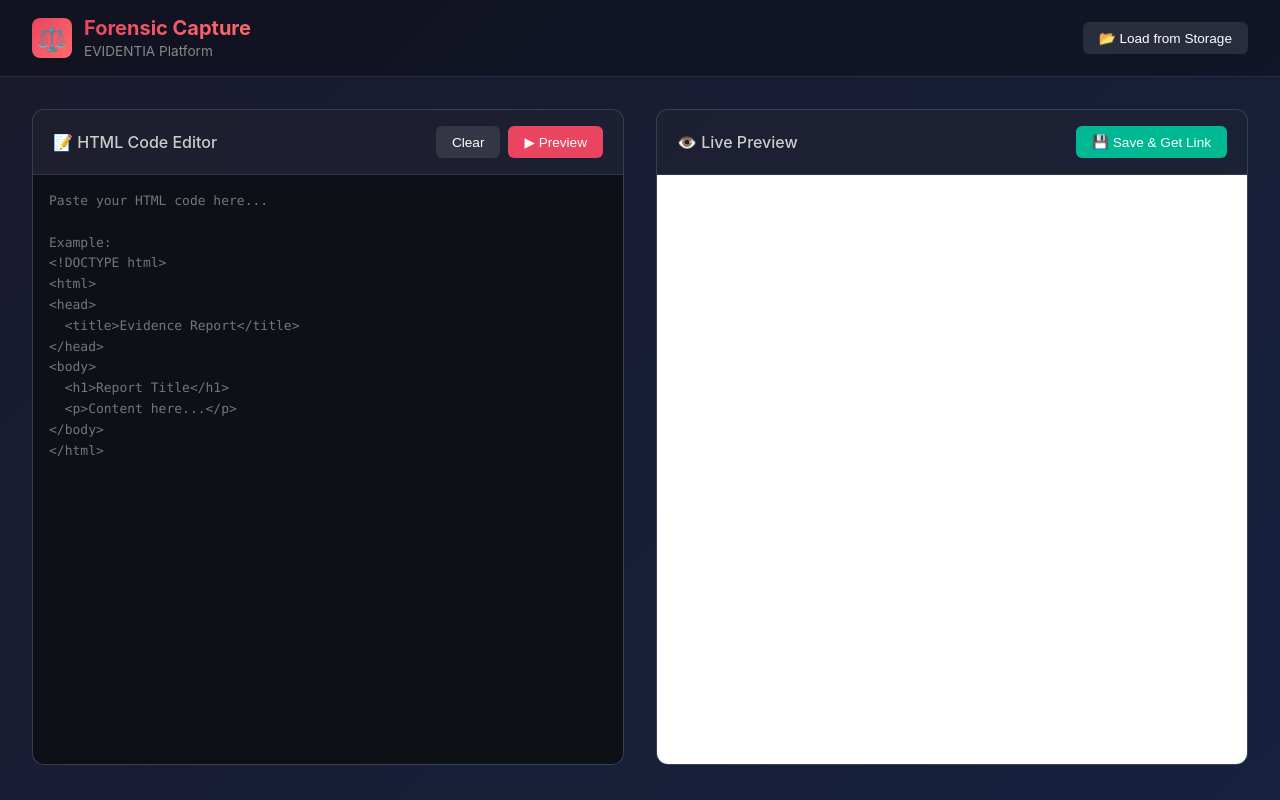
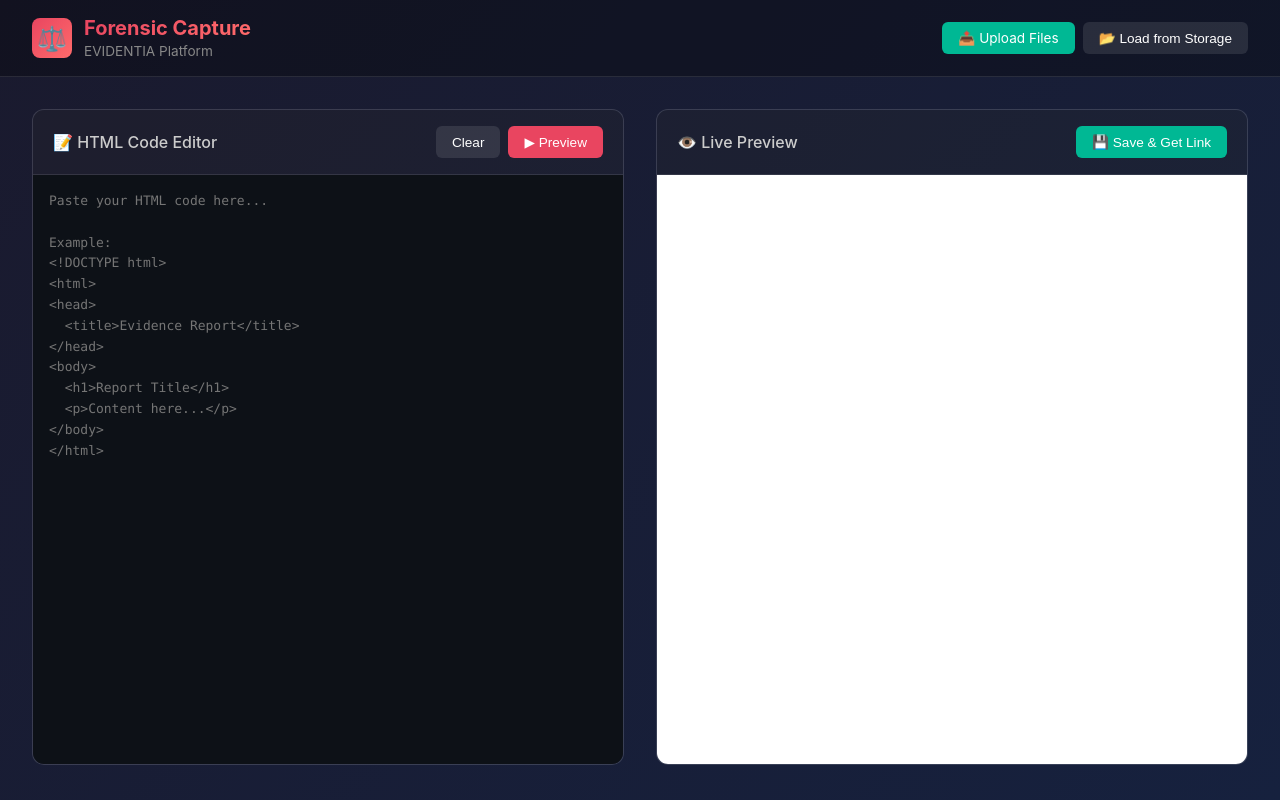
Before and after one commit to justicemindsdev/forensic-capture, a plain HTML site: page index.html in a window 1280 px wide. Drawn offline with Linux system fonts and the light colour scheme.

Commit message:
Add Upload Files button to header navigation

```diff
--- a/index.html
+++ b/index.html
@@ -201,6 +201,7 @@
       </div>
     </div>
     <div class="toolbar">
+      <a href="/upload.html" class="btn btn-success" style="text-decoration:none">📤 Upload Files</a>
       <button class="btn btn-secondary" onclick="loadFromStorage()">📂 Load from Storage</button>
     </div>
   </div>
```
